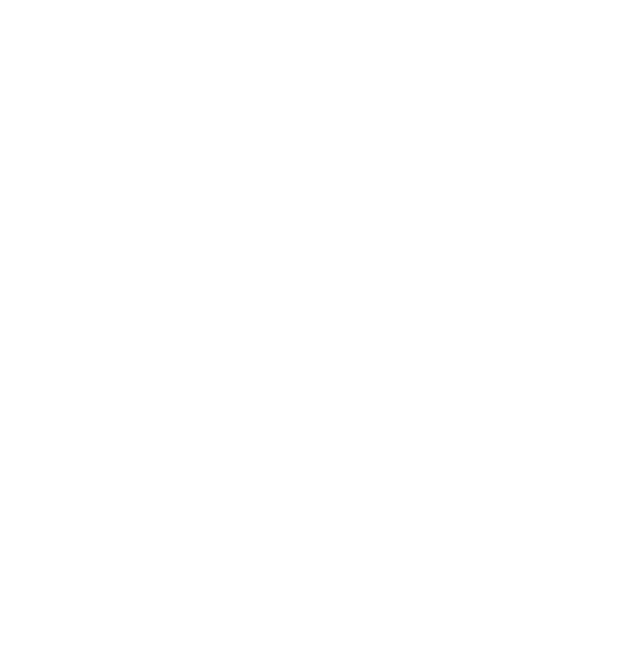
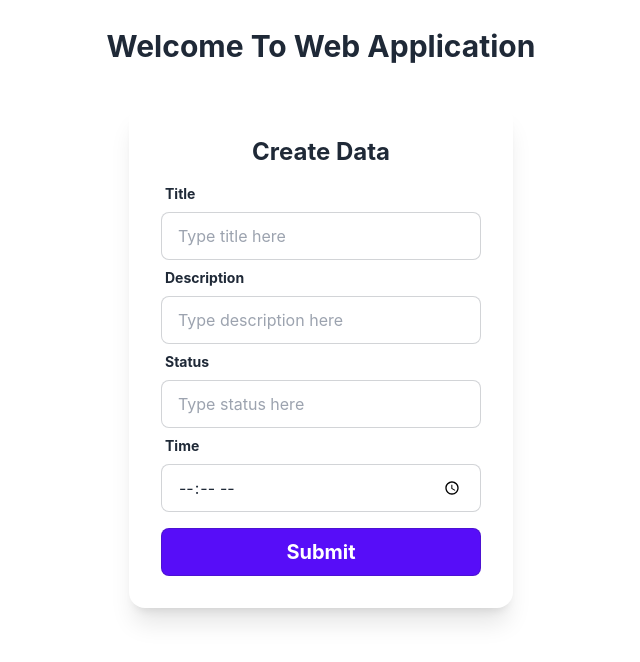
Before and after one commit to Abidur-Rahman-Chowdhury/test-task-crud-application, a React (Create React App) app: page / in a window 1280 px wide. Shown: the top 662 px of the page, without its empty margins (319-959 px from the left). Built offline with nearby package versions, Linux system fonts and the light colour scheme.

Commit message:
create form for create data

```diff
--- a/package.json
+++ b/package.json
@@ -9,6 +9,7 @@
     "daisyui": "^2.22.0",
     "react": "^18.2.0",
     "react-dom": "^18.2.0",
+    "react-query": "^4.0.0",
     "react-scripts": "5.0.1",
     "web-vitals": "^2.1.4"
   },
--- a/src/App.js
+++ b/src/App.js
@@ -1,10 +1,12 @@
 
 import './App.css';
+import CreateData from './components/CreateData/CreateData';
 
 function App() {
   return (
     <div className="App">
 
+      <CreateData></CreateData>
     </div>
   );
 }
--- /dev/null
+++ b/src/components/CreateData/CreateData.js
@@ -0,0 +1,96 @@
+import React, { useState } from 'react';
+
+const CreateData = () => {
+  const [showData, setShowData] = useState([
+    {
+      title: 'Job',
+      description: 'habijabi',
+      status: 'kapjab',
+      time: '11:12',
+    },
+  ]);
+  console.log(showData);
+  const getFormData = (e) => {
+    e.preventDefault();
+    const title = e.target.title.value;
+    const description = e.target.description.value;
+    const status = e.target.status.value;
+    const time = e.target.time.value;
+
+    const formData = {
+      title,
+      description,
+      status,
+      time,
+    };
+
+    setShowData([...showData,formData  ]);
+  };
+  return (
+    <>
+      <div>
+        <h2 className="text-3xl font-bold mt-7">Welcome To Web Application</h2>
+      </div>
+      <div className="card w-96 bg-base-100 shadow-xl mx-auto mt-10">
+        <div className="card-body">
+          <h2 className=" text-center text-2xl font-bold">Create Data</h2>
+          <form onSubmit={getFormData}>
+            <div className="form-control w-full max-w-xs">
+              <label className="label">
+                <span className="label-text font-bold">Title</span>
+              </label>
+              <input
+                type="text"
+                placeholder="Type title here"
+                name="title"
+                className="input input-bordered w-full max-w-xs"
+              />
+            </div>
+            <div className="form-control w-full max-w-xs">
+              <label className="label">
+                <span className="label-text font-bold">Description</span>
+              </label>
+              <input
+                type="text"
+                placeholder="Type description here"
+                name="description"
+                className="input input-bordered w-full max-w-xs"
+              />
+            </div>
+            <div className="form-control w-full max-w-xs">
+              <label className="label">
+                <span className="label-text font-bold">Status</span>
+              </label>
+              <input
+                type="text"
+                placeholder="Type status here"
+                name="status"
+                className="input input-bordered w-full max-w-xs"
+              />
+            </div>
+            <div className="form-control w-full max-w-xs">
+              <label className="label">
+                <span className="label-text font-bold">Time</span>
+              </label>
+              <input
+                type="time"
+                name="time"
+                className="input input-bordered w-full max-w-xs"
+              />
+            </div>
+            <div className="form-control w-full max-w-xs">
+              <input
+                type="submit"
+                className="input input-bordered w-full max-w-xs mt-4 bg-primary text-white font-bold text-xl"
+                value="Submit"
+              />
+            </div>
+          </form>
+        </div>
+      </div>
+
+    </>
+  );
+};
+
+export default CreateData;
--- a/src/index.js
+++ b/src/index.js
@@ -3,11 +3,15 @@
 import './index.css';
 import App from './App';
 import reportWebVitals from './reportWebVitals';
+import { QueryClient, QueryClientProvider } from 'react-query';
 
 const root = ReactDOM.createRoot(document.getElementById('root'));
+const queryClient = new QueryClient();
 root.render(
   <React.StrictMode>
-    <App />
+    <QueryClientProvider client={queryClient}>
+      <App />
+    </QueryClientProvider>
   </React.StrictMode>
 );
 
```
Also changed, not shown: 1 other file (tests, documents, lock files or other folders).
